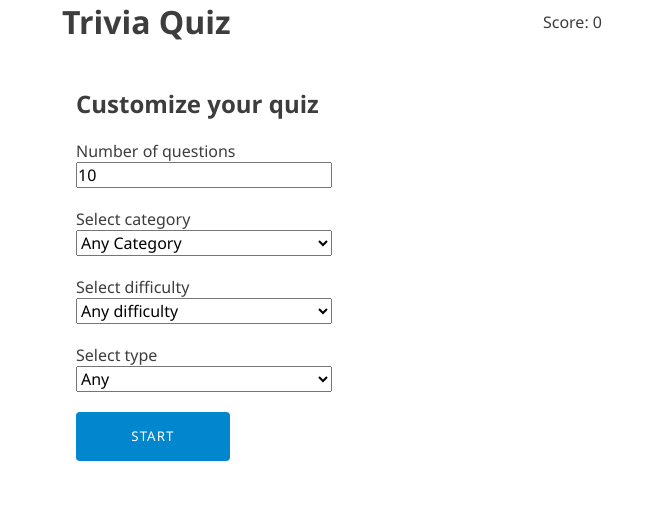
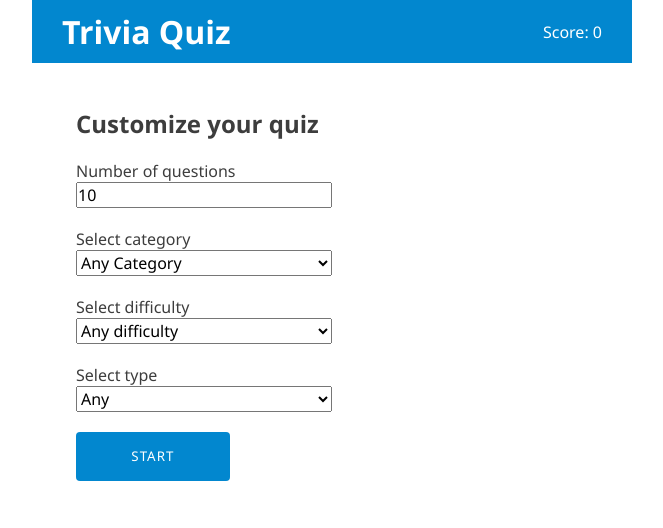
Before and after one commit to dejanantic/quiz-app, a website: page index.html in a window 1280 px wide. Shown: the whole page, without its empty margins (308-971 px from the left). Drawn offline with Linux system fonts and the light colour scheme.

Commit message:
Made header blue

```diff
--- a/scss/_components.scss
+++ b/scss/_components.scss
@@ -17,7 +17,6 @@
 }
 
 .question-card {
-  padding-top: 2rem;
   font-size: 1.6rem;
   text-align: center;
 
--- a/scss/_layout.scss
+++ b/scss/_layout.scss
@@ -12,7 +12,9 @@
   display: flex;
   align-items: center;
   width: 100%;
-  padding: 0 3rem;
+  padding: 1rem 3rem;
+  background-color: var(--color-primary);
+  color: var(--color-white);
 
   &__score {
     margin-left: auto;
```
Also changed, not shown: main.css.
